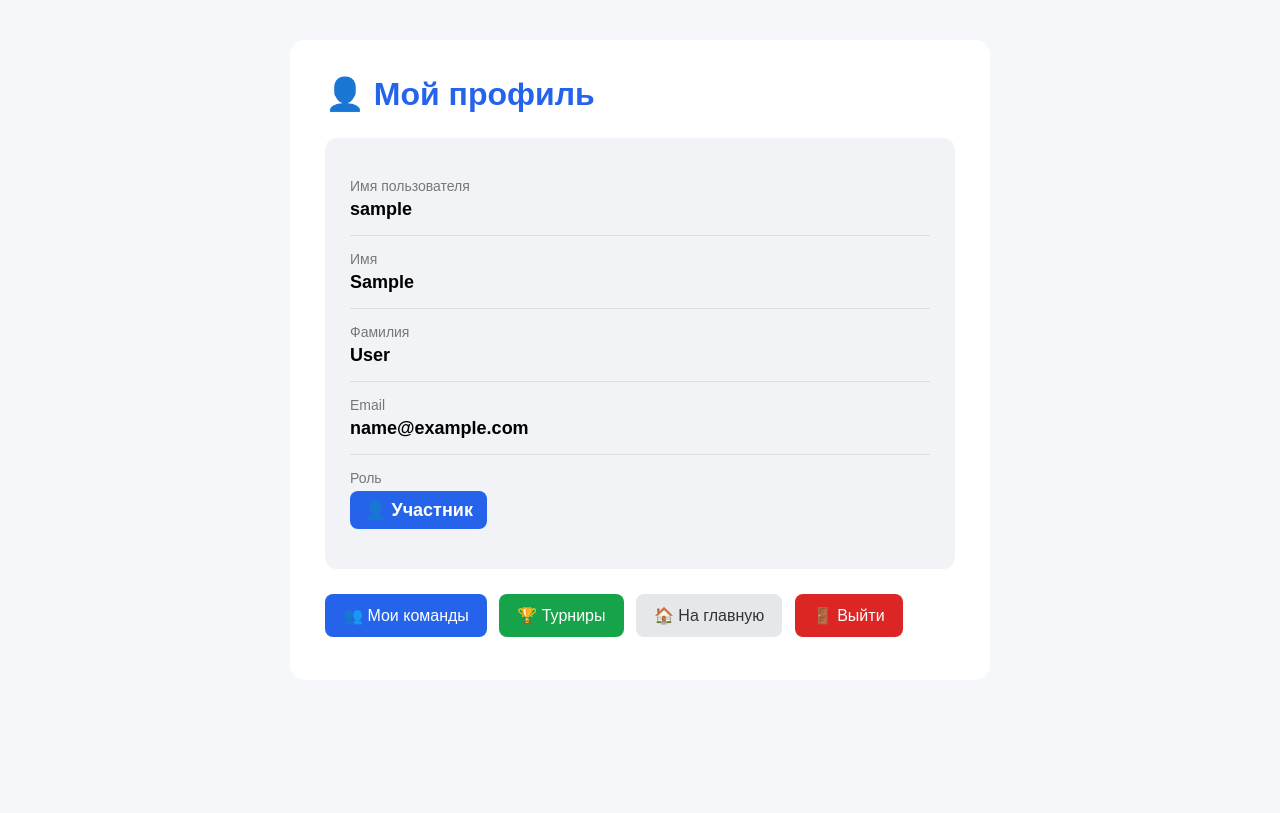
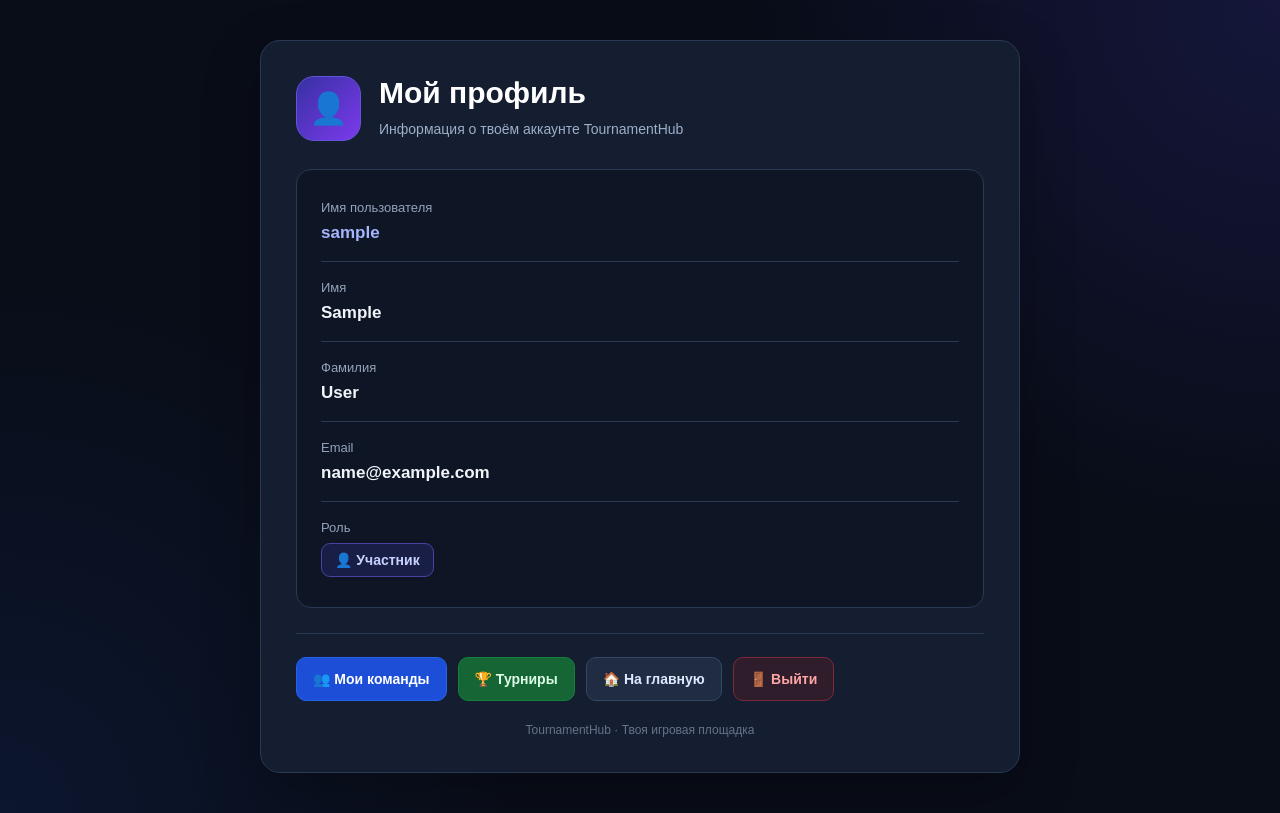
Before and after one commit to Marsel08y/TournamentHub, a Django app: page /accounts/profile/ in a window 1280 px wide. Before the commit the page ends 637 px from the top, so only its background shows below. Run offline with Django 3.2, Linux system fonts and the light colour scheme; the visitor is signed in with stand-in values (Sample User, id 1).

Commit message:
Redesign profile page

```diff
--- a/templates/accounts/profile.html
+++ b/templates/accounts/profile.html
@@ -1,53 +1,82 @@
 <!DOCTYPE html>
 <html lang="ru">
+<head>
+    <meta charset="UTF-8">
+    <meta name="viewport" content="width=device-width, initial-scale=1.0">
 
-<head>
-
-    <meta charset="UTF-8">
-
-    <meta
-        name="viewport"
-        content="width=device-width, initial-scale=1.0"
-    >
-
-    <title>Мой профиль</title>
+    <title>Мой профиль — TournamentHub</title>
 
     <style>
-
         * {
             box-sizing: border-box;
         }
 
         body {
             margin: 0;
-            padding: 40px;
+            min-height: 100vh;
+            padding: 40px 20px;
             font-family: Arial, sans-serif;
-            background: #f5f7fb;
+            color: #e8edf8;
+            background:
+                radial-gradient(circle at top right, rgba(79, 70, 229, 0.17), transparent 35%),
+                radial-gradient(circle at bottom left, rgba(37, 99, 235, 0.10), transparent 35%),
+                #090d18;
         }
 
         .container {
-            max-width: 700px;
-            margin: auto;
-            background: white;
+            width: 100%;
+            max-width: 760px;
+            margin: 0 auto;
             padding: 35px;
+            background: #151e30;
+            border: 1px solid #293853;
+            border-radius: 20px;
+            box-shadow: 0 20px 55px rgba(0, 0, 0, 0.25);
+        }
+
+        .header {
+            display: flex;
+            align-items: center;
+            gap: 18px;
+            margin-bottom: 28px;
+        }
+
+        .avatar {
+            flex-shrink: 0;
+            width: 65px;
+            height: 65px;
+            display: flex;
+            align-items: center;
+            justify-content: center;
+            background: linear-gradient(135deg, #3730a3, #7c3aed);
+            border: 1px solid #6255d8;
+            border-radius: 18px;
+            font-size: 31px;
+        }
+
+        h1 {
+            margin: 0 0 8px;
+            color: #ffffff;
+            font-size: 30px;
+        }
+
+        .subtitle {
+            margin: 0;
+            color: #9caec8;
+            font-size: 14px;
+            line-height: 1.6;
+        }
+
+        .profile-card {
+            padding: 12px 24px;
+            background: #0e1626;
+            border: 1px solid #293853;
             border-radius: 15px;
         }
 
-        h1 {
-            margin-top: 0;
-            color: #2563eb;
-        }
-
-        .profile-card {
-            background: #f1f3f7;
-            border-radius: 12px;
-            padding: 25px;
-            margin-top: 25px;
-        }
-
         .row {
-            padding: 15px 0;
-            border-bottom: 1px solid #ddd;
+            padding: 18px 0;
+            border-bottom: 1px solid #293853;
         }
 
         .row:last-child {
@@ -55,212 +84,230 @@
         }
 
         .label {
-            color: #777;
-            font-size: 14px;
-            margin-bottom: 5px;
+            margin-bottom: 8px;
+            color: #94a3b8;
+            font-size: 13px;
         }
 
         .value {
-            font-size: 18px;
+            color: #f1f5f9;
+            font-size: 17px;
             font-weight: bold;
+            overflow-wrap: anywhere;
+        }
+
+        .username {
+            color: #a5b4fc;
         }
 
         .role {
-            display: inline-block;
-            padding: 8px 14px;
-            border-radius: 8px;
-            background: #2563eb;
-            color: white;
-            font-weight: bold;
+            display: inline-flex;
+            align-items: center;
+            gap: 7px;
+            padding: 8px 13px;
+            border: 1px solid #4941a3;
+            border-radius: 9px;
+            background: rgba(79, 70, 229, 0.17);
+            color: #c7d2fe;
+            font-size: 14px;
         }
 
         .buttons {
+            display: flex;
+            flex-wrap: wrap;
+            gap: 11px;
             margin-top: 25px;
+            padding-top: 23px;
+            border-top: 1px solid #293853;
         }
 
         .button {
-            display: inline-block;
-            padding: 12px 18px;
-            margin-right: 8px;
-            margin-bottom: 8px;
-            border-radius: 8px;
+            display: inline-flex;
+            align-items: center;
+            justify-content: center;
+            min-height: 44px;
+            padding: 12px 16px;
+            border: 1px solid transparent;
+            border-radius: 10px;
+            font-size: 14px;
+            font-weight: bold;
+            text-align: center;
             text-decoration: none;
+            transition: 0.2s ease;
+        }
+
+        .button:hover {
+            transform: translateY(-2px);
+            filter: brightness(1.12);
         }
 
         .teams {
-            background: #2563eb;
+            background: #1d4ed8;
+            border-color: #2563eb;
             color: white;
         }
 
         .tournaments {
-            background: #16a34a;
-            color: white;
+            background: #166534;
+            border-color: #15803d;
+            color: #dcfce7;
         }
 
         .admin {
-            background: #7c3aed;
+            background: #5b21b6;
+            border-color: #7c3aed;
             color: white;
         }
 
         .home {
-            background: #e5e7eb;
-            color: #333;
+            background: #202c42;
+            border-color: #354764;
+            color: #dbeafe;
         }
 
         .logout {
-            background: #dc2626;
-            color: white;
+            background: rgba(185, 28, 28, 0.17);
+            border-color: #7f2939;
+            color: #fca5a5;
         }
 
+        .footer-note {
+            margin-top: 22px;
+            color: #64748b;
+            font-size: 12px;
+            text-align: center;
+        }
+
+        @media (max-width: 600px) {
+            body {
+                padding: 22px 12px;
+            }
+
+            .container {
+                padding: 23px 17px;
+                border-radius: 16px;
+            }
+
+            .header {
+                align-items: flex-start;
+                gap: 13px;
+            }
+
+            .avatar {
+                width: 52px;
+                height: 52px;
+                border-radius: 14px;
+                font-size: 25px;
+            }
+
+            h1 {
+                font-size: 25px;
+            }
+
+            .profile-card {
+                padding: 8px 17px;
+            }
+
+            .buttons {
+                flex-direction: column;
+            }
+
+            .button {
+                width: 100%;
+            }
+        }
     </style>
-
 </head>
 
 <body>
+    <main class="container">
 
-<div class="container">
+        <header class="header">
+            <div class="avatar">👤</div>
 
-    <h1>👤 Мой профиль</h1>
+            <div>
+                <h1>Мой профиль</h1>
+                <p class="subtitle">
+                    Информация о твоём аккаунте TournamentHub
+                </p>
+            </div>
+        </header>
 
-
-    <div class="profile-card">
+        <section class="profile-card">
 
             <div class="row">
-
-            <div class="label">
-                Имя пользователя
+                <div class="label">Имя пользователя</div>
+                <div class="value username">
+                    {{ request.user.username }}
+                </div>
             </div>
 
+            <div class="row">
+                <div class="label">Имя</div>
                 <div class="value">
-                {{ request.user.username }}
+                    {{ request.user.first_name|default:"Не указано" }}
+                </div>
             </div>
 
+            <div class="row">
+                <div class="label">Фамилия</div>
+                <div class="value">
+                    {{ request.user.last_name|default:"Не указана" }}
+                </div>
             </div>
 
+            <div class="row">
+                <div class="label">Email</div>
+                <div class="value">
+                    {{ request.user.email|default:"Не указан" }}
+                </div>
+            </div>
 
             <div class="row">
-
-            <div class="label">
-                Имя
-            </div>
-
-            <div class="value">
-                {{ request.user.first_name }}
-            </div>
-
-        </div>
-
-
-        <div class="row">
-
-            <div class="label">
-                Фамилия
-            </div>
-
-            <div class="value">
-                {{ request.user.last_name }}
-            </div>
-
-        </div>
-
-
-        <div class="row">
-
-            <div class="label">
-                Email
-            </div>
-
-            <div class="value">
-                {{ request.user.email }}
-            </div>
-
-        </div>
-
-
-        <div class="row">
-
-            <div class="label">
-                Роль
-            </div>
-
+                <div class="label">Роль</div>
                 <div class="value">
 
                     {% if request.user.profile.role == "organizer" %}
-
-                    <span class="role">
-                        🏆 Организатор
-                    </span>
-
+                        <span class="role">🏆 Организатор</span>
                     {% elif request.user.profile.role == "admin" %}
-
-                    <span class="role">
-                        🛡️ Администратор
-                    </span>
-
+                        <span class="role">🛡️ Администратор</span>
                     {% else %}
-
-                    <span class="role">
-                        👤 Участник
-                    </span>
-
+                        <span class="role">👤 Участник</span>
                     {% endif %}
 
                 </div>
-
             </div>
 
-    </div>
+        </section>
 
-
-    <div class="buttons">
-
-        <a
-            class="button teams"
-            href="{% url 'team_list' %}"
-        >
+        <nav class="buttons">
+            <a class="button teams" href="{% url 'team_list' %}">
                 👥 Мои команды
             </a>
 
-
-        <a
-            class="button tournaments"
-            href="{% url 'tournament_list' %}"
-        >
+            <a class="button tournaments" href="{% url 'tournament_list' %}">
                 🏆 Турниры
             </a>
 
-
             {% if request.user.profile.role == "admin" %}
-
-            <a
-                class="button admin"
-                href="{% url 'manage_users' %}"
-            >
+                <a class="button admin" href="{% url 'manage_users' %}">
                     🛡️ Управление пользователями
                 </a>
-
             {% endif %}
 
-
-        <a
-            class="button home"
-            href="{% url 'home' %}"
-        >
+            <a class="button home" href="{% url 'home' %}">
                 🏠 На главную
             </a>
 
-
-        <a
-            class="button logout"
-            href="{% url 'logout' %}"
-        >
+            <a class="button logout" href="{% url 'logout' %}">
                 🚪 Выйти
             </a>
+        </nav>
 
+        <div class="footer-note">
+            TournamentHub · Твоя игровая площадка
         </div>
 
-</div>
-
+    </main>
 </body>
-
 </html>
```
Lines whose indentation alone changed are shown as unchanged.
